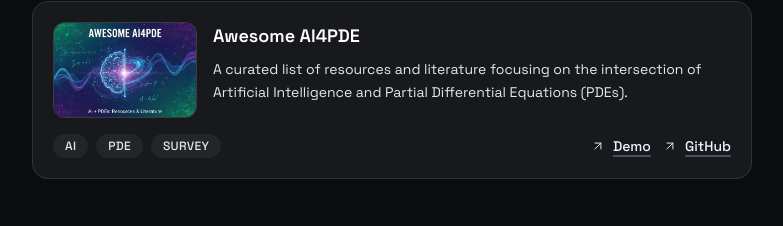
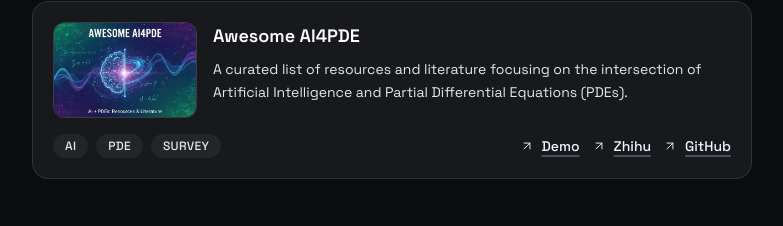
Before and after one commit to lizhihao2022/personal_page, a Next.js app: page / in a window 1280 px wide. Shown: the part 465-691 px from the top of the page, without its empty margins (248-1031 px from the left). Built offline with nearby package versions, Linux system fonts and the light colour scheme; no server answers.

Commit message:
feat: add Zhihu link to ProjectLinks and update site configuration

```diff
--- a/components/FeaturedSection.tsx
+++ b/components/FeaturedSection.tsx
@@ -17,6 +17,7 @@ const linkLabels: Record<string, string> = {
   pdf: "PDF",
   arxiv: "arXiv",
   doi: "DOI",
+  zhihu: "Zhihu",
 };
 
 type LinkListProps = {
--- a/content/site.ts
+++ b/content/site.ts
@@ -11,6 +11,7 @@ export type ProjectLinks = {
   code?: string;
   demo?: string;
   slides?: string;
+  zhihu?: string;
 };
 
 export type Project = {
@@ -103,6 +104,7 @@ export const siteConfig: SiteConfig = {
       tags: ["AI", "PDE", "Survey"],
       links: {
         demo: "https://ai4pde.notion.site/",
+        zhihu: "https://www.zhihu.com/column/c_1872725027905990656",
         code: "https://github.com/lizhihao2022/Awesome-AI4PDE",
       },
       cover: "/thumbnail/ai4pde.png",
```
